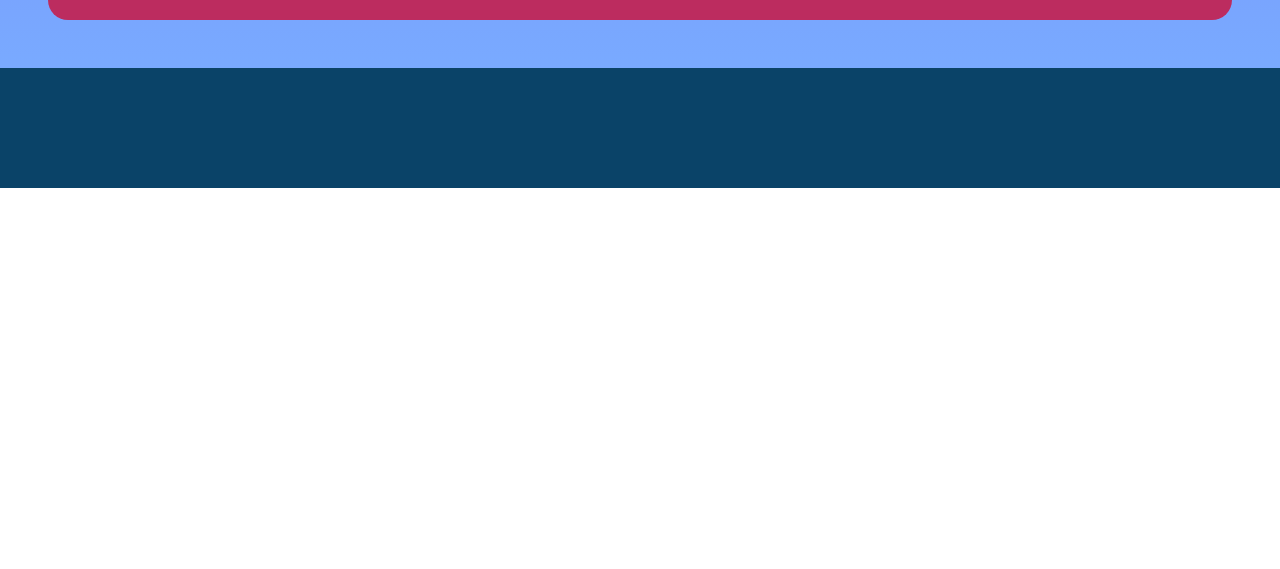
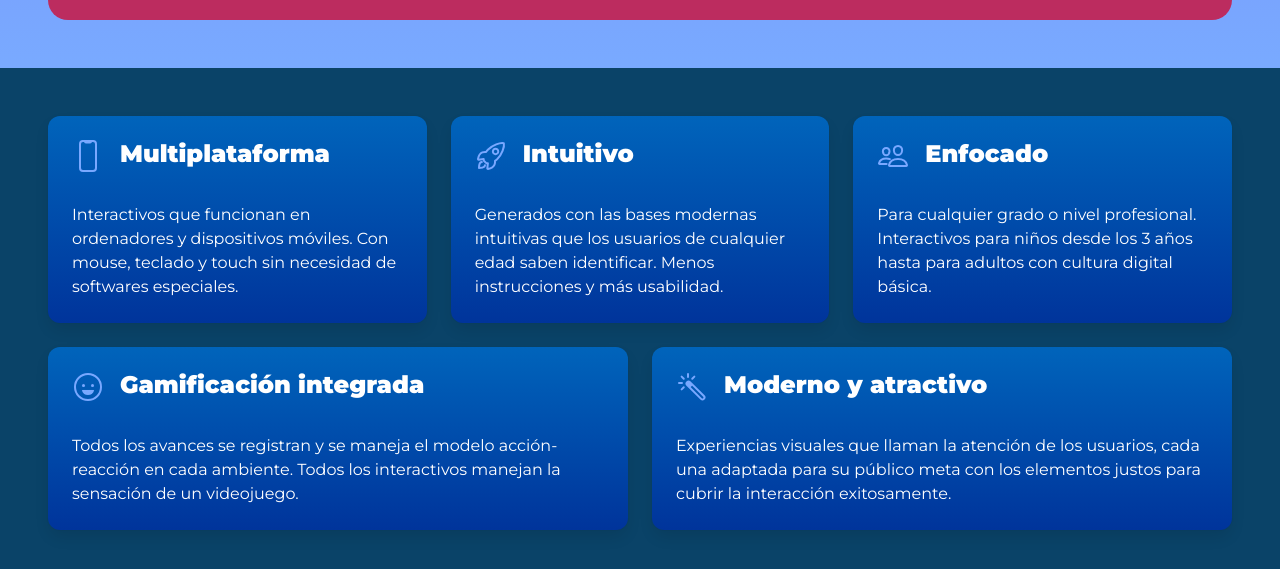
Before and after one commit to DragonBarbudo/academ1a, a plain HTML site: page swo/index.html in a window 1280 px wide. Shown: the part 945-1514 px from the top of the page. Before the commit the page ends 1133 px from the top, so only its background shows below. Drawn offline with nearby package versions, Linux system fonts and the light colour scheme.

Commit message:
swo demo

```diff
--- a/swo/app/app.sass
+++ b/swo/app/app.sass
@@ -26,6 +26,13 @@ header
         border-radius: 15px
         height: 30px
         margin-left: auto
+        color: #fff
+        text-align: center
+        display: flex
+        justify-content: center
+        align-items: center
+        font-weight: bold
+        font-size: 0.7rem
         @media (max-width: 620px)
             width: 120px
     .columns
@@ -35,20 +42,39 @@ header
 
 section.section
     background-image: linear-gradient(#7966ee, #79AAFF)
+    @media (max-width: 720px)
+        padding-left: 4px
+        padding-right: 4px
     .game
         min-height: 400px
         background: #BC2C5F
         border-radius: 20px
         padding: 20px
         margin-top: 20px
+        @media (max-width: 720px)
+            padding: 0
         .game-inner
-            min-height: 800px
+            padding: 0
             border-radius: 20px
             background: #F9006F
             transform: translateY(-40px)
             margin-bottom: -40px
             overflow: hidden
+            iframe
+                margin: 0
+                width: 100%
+                height: 800px
+                @media (max-width: 720px)
+                    height: 500px
 
 footer
     background: #0A4368
     min-height: 120px
+    .card
+        background-image: linear-gradient(#0064bB, #00349B)
+        border-radius: 12px
+        color: #fff
+        .title
+            color: #fff
+        ion-icon
+            color: #79A8FF
--- a/swo/index.html
+++ b/swo/index.html
@@ -4,6 +4,7 @@
     <meta charset="UTF-8"/>
     <meta name="viewport" content="width=device-width, initial-scale=1.0"/>
     <title>SWO Demo</title>
+    <link rel="icon" type="image/png" href="favicon.png"/>
     <link rel="stylesheet" href="https://cdnjs.cloudflare.com/ajax/libs/bulma/0.8.2/css/bulma.min.css"/>
     <link rel="stylesheet" href="app/app.css"/>
     <link rel="stylesheet" href="https://fonts.googleapis.com/css2?family=Montserrat:wght@400;900&amp;display=swap"/>
@@ -15,7 +16,7 @@
         <div class="columns is-mobile">
           <div class="column is-6"><img class="lo" src="app/img/swo.png"/></div>
           <div class="column is-6">
-            <div class="login"></div>
+            <div class="login">Iniciar sesión</div>
           </div>
         </div>
       </div>
@@ -23,10 +24,91 @@
     <section class="section">
       <div class="game">
         <div class="game-inner">
-          <iframe src="https://academ1a.com/modules/a1-animalsounds/" style="width: 100%; height: 800px"></iframe>
+          <iframe src="https://academ1a.com/modules/a1-animalsounds"></iframe>
         </div>
       </div>
     </section>
-    <footer class="section"></footer>
+    <footer class="section">
+      <div class="columns">
+            <div class="column">
+              <div class="card">
+                <div class="card-content">
+                  <div class="media">
+                    <div class="media-left">
+                      <ion-icon name="phone-portrait-outline" size="large"></ion-icon>
+                    </div>
+                    <div class="media-content">
+                      <div class="title is-4">Multiplataforma</div>
+                    </div>
+                  </div>
+                  <div class="content">Interactivos que funcionan en ordenadores y dispositivos móviles. Con mouse, teclado y touch sin necesidad de softwares especiales.</div>
+                </div>
+              </div>
+            </div>
+            <div class="column">
+              <div class="card">
+                <div class="card-content">
+                  <div class="media">
+                    <div class="media-left">
+                      <ion-icon name="rocket-outline" size="large"></ion-icon>
+                    </div>
+                    <div class="media-content">
+                      <div class="title is-4">Intuitivo</div>
+                    </div>
+                  </div>
+                  <div class="content">Generados con las bases modernas intuitivas que los usuarios de cualquier edad saben identificar. Menos instrucciones y más usabilidad.</div>
+                </div>
+              </div>
+            </div>
+            <div class="column">
+              <div class="card">
+                <div class="card-content">
+                  <div class="media">
+                    <div class="media-left">
+                      <ion-icon name="people-outline" size="large"></ion-icon>
+                    </div>
+                    <div class="media-content">
+                      <div class="title is-4">Enfocado</div>
+                    </div>
+                  </div>
+                  <div class="content">Para cualquier grado o nivel profesional. Interactivos para niños desde los 3 años hasta para adultos con cultura digital básica.</div>
+                </div>
+              </div>
+            </div>
+      </div>
+      <div class="columns">
+            <div class="column">
+              <div class="card">
+                <div class="card-content">
+                  <div class="media">
+                    <div class="media-left">
+                      <ion-icon name="happy-outline" size="large"></ion-icon>
+                    </div>
+                    <div class="media-content">
+                      <div class="title is-4">Gamificación integrada</div>
+                    </div>
+                  </div>
+                  <div class="content">Todos los avances se registran y se maneja el modelo acción-reacción en cada ambiente. Todos los interactivos manejan la sensación de un videojuego.</div>
+                </div>
+              </div>
+            </div>
+            <div class="column">
+              <div class="card">
+                <div class="card-content">
+                  <div class="media">
+                    <div class="media-left">
+                      <ion-icon name="color-wand-outline" size="large"></ion-icon>
+                    </div>
+                    <div class="media-content">
+                      <div class="title is-4">Moderno y atractivo</div>
+                    </div>
+                  </div>
+                  <div class="content">Experiencias visuales que llaman la atención de los usuarios, cada una adaptada para su público meta con los elementos justos para cubrir la interacción exitosamente.</div>
+                </div>
+              </div>
+            </div>
+      </div>
+    </footer>
+    <script src="https://unpkg.com/ionicons@5.0.0/dist/ionicons.js"></script>
   </body>
 </html>
```
Also changed, not shown: swo/app/app.css, swo/favicon.png (added), 2 other files.
